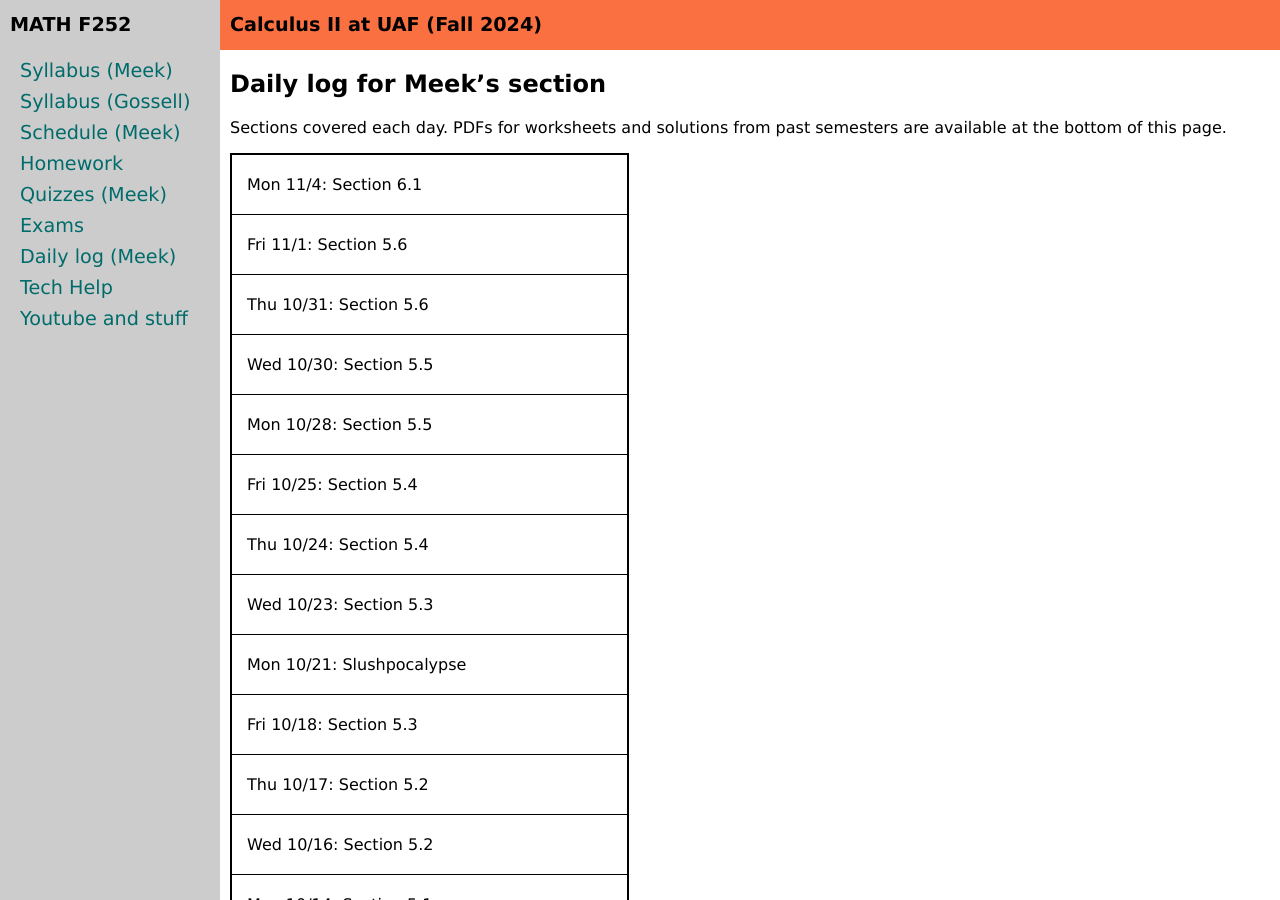
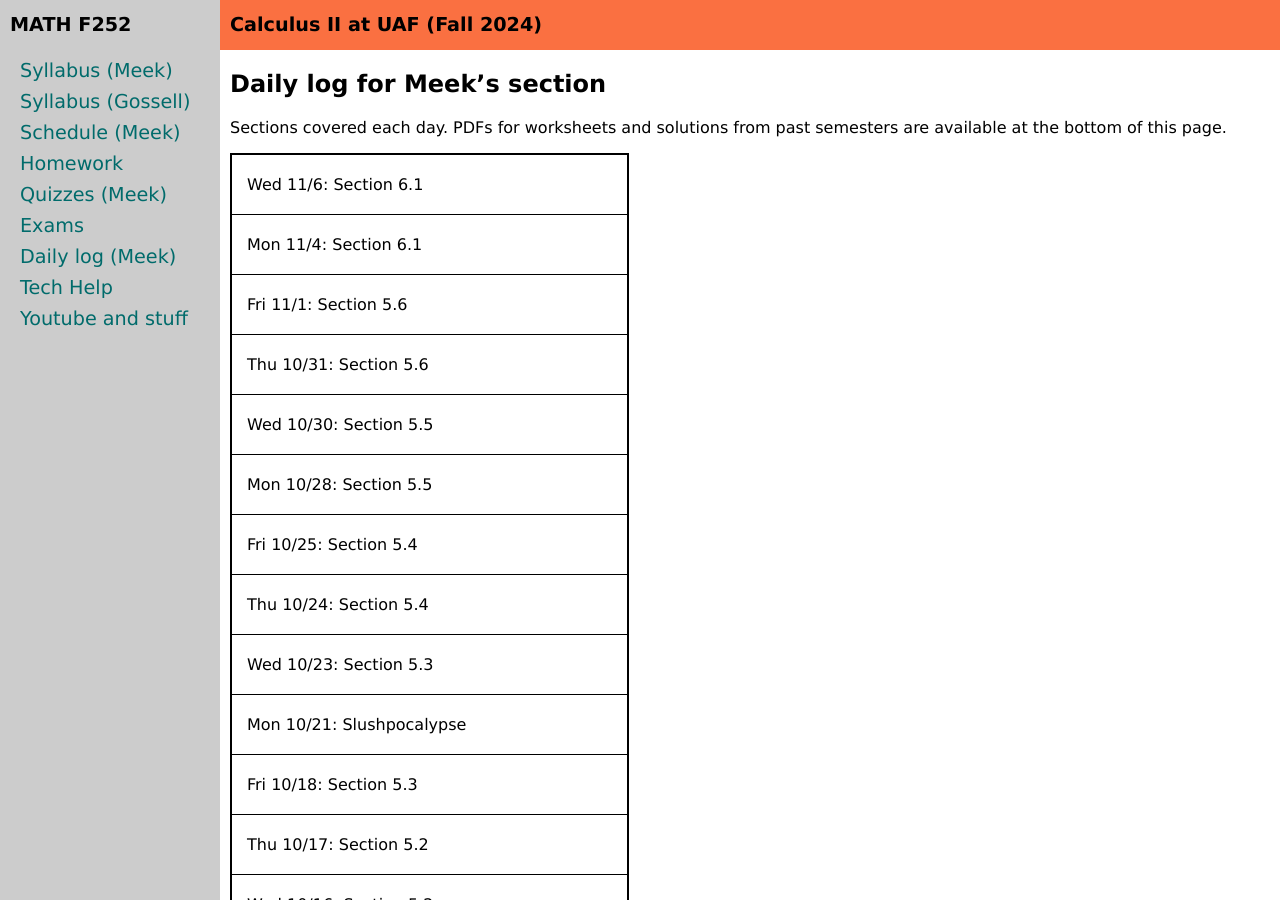
Before and after one commit to uaf-math/calc2, a Jekyll site: the page built from daily.md, in a window 1280 px wide and 900 px high. Built offline with Jekyll 4.4.1, drawn with Linux system fonts in a browser that asks for light colours.

Commit message:
updated daily log

```diff
--- a/_data/daily.yml
+++ b/_data/daily.yml
@@ -176,6 +176,8 @@ daily:
 #   extworksheet: https://uaf-math251.github.io/calc2/assets/quizzes/S22/quiz1.pdf
 #   extsolutions: https://uaf-math251.github.io/calc2/assets/quizzes/S22/quiz1solns.pdf
 - name: Section 6.1
+  date: Wed 11/6
+- name: Section 6.1
   date: Mon 11/4
 - name: Section 5.6
   date: Fri 11/1
```
